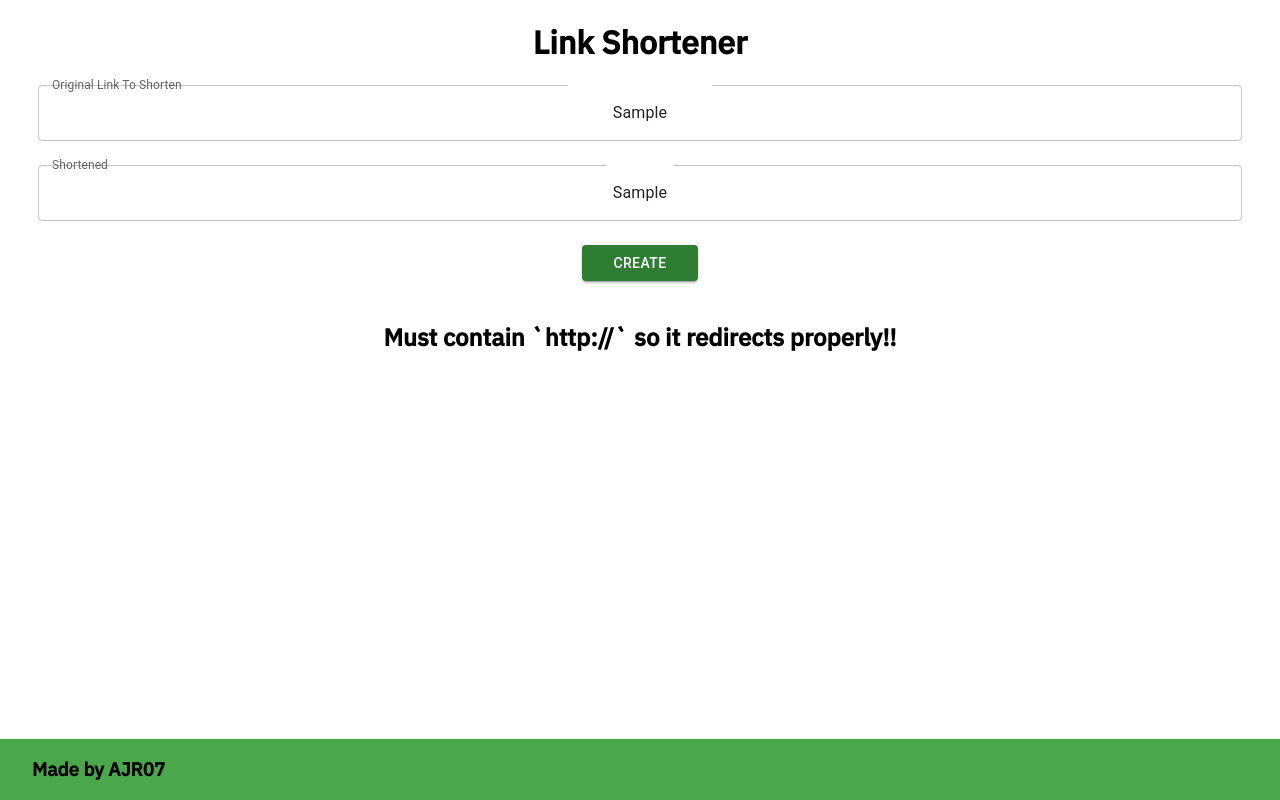
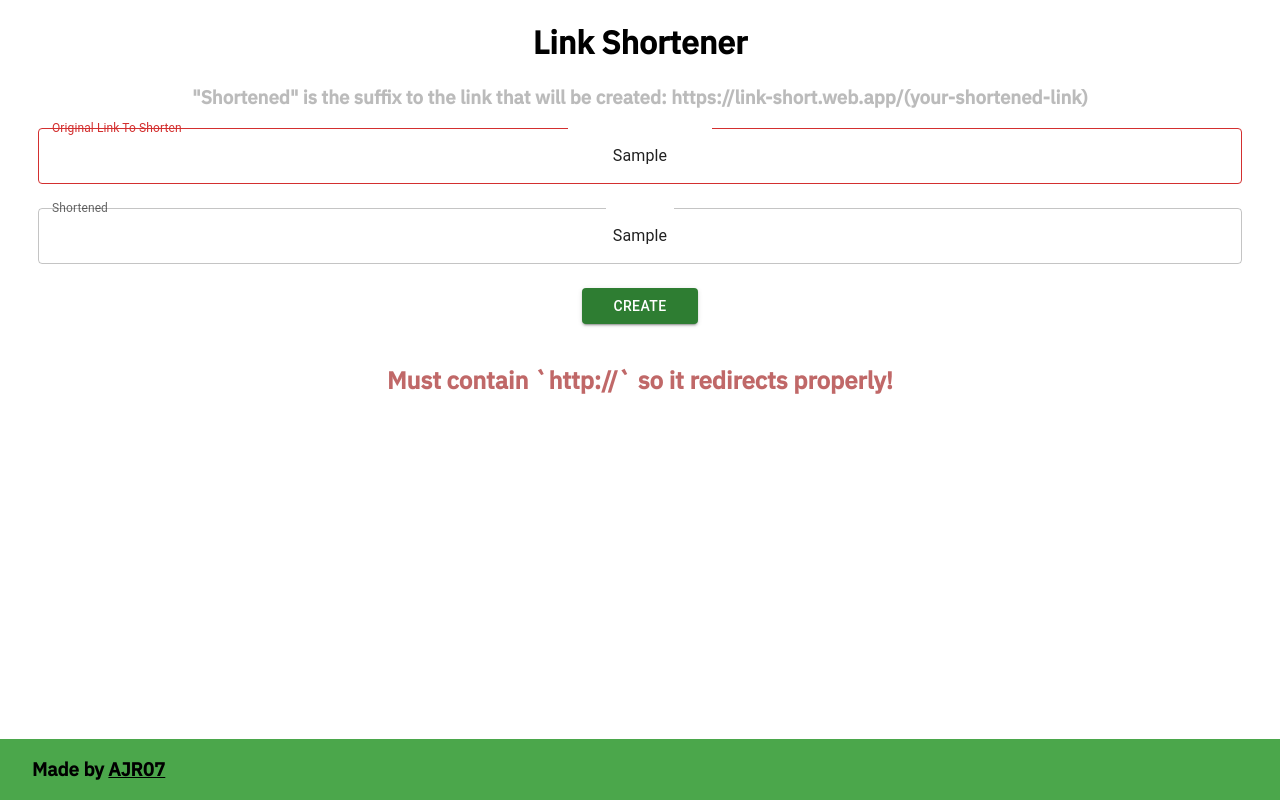
Before and after one commit to AJR07/Link-Shorterner, a React (Create React App) app: page / in a window 1280 px wide. Both pictures are taken after typing "Sample", "Sample" into the empty fields and a click on the button "CREATE". Built offline with nearby package versions, Linux system fonts and the light colour scheme.

Commit message:
Improved interface on home by a lot

```diff
--- a/src/pages/footnote/footnote.tsx
+++ b/src/pages/footnote/footnote.tsx
@@ -2,11 +2,13 @@ import { Stack } from "@mui/material";
 import "./footnote.css";
 
 export default function Footnote() {
-	return (
-		<div id="footnote">
-			<Stack direction="row">
-				<h3>Made by AJR07</h3>
-			</Stack>
-		</div>
-	)
+  return (
+    <div id="footnote">
+      <Stack direction="row">
+        <h3>
+          Made by <a href="https://github.com/AJR07/Link-Shorterner">AJR07</a>
+        </h3>
+      </Stack>
+    </div>
+  );
 }
--- a/src/pages/home/home.css
+++ b/src/pages/home/home.css
@@ -2,3 +2,15 @@
 	margin-left: 42.5vw;
 	margin-right: 42.5vw;
 }
+
+#error{
+	color:rgba(148, 0, 0, 0.591);
+}
+
+#success{
+	color:rgba(0, 141, 0, 0.634);
+}
+
+#info{
+	color:rgba(120, 120, 120, 0.5);
+}
--- a/src/pages/home/home.tsx
+++ b/src/pages/home/home.tsx
@@ -4,8 +4,7 @@ import { Button, Stack, TextField } from "@mui/material";
 import "./home.css";
 
 export function Home() {
-  let [error, setError] = useState("");
-  let [success, setSuccess] = useState("");
+  let [notif, setNotif] = useState({ notif: "", error: false });
 
   let [original, setOriginal] = useState("");
   let [shortened, setShortened] = useState("");
@@ -16,6 +15,7 @@ export function Home() {
   return (
     <div className="home">
       <h1>Link Shortener</h1>
+      <h3 id="info">"Shortened" is the suffix to the link that will be created: https://link-short.web.app/(your-shortened-link)</h3>
       <div className="form">
         <Stack
           direction="column"
@@ -27,7 +27,9 @@ export function Home() {
             label="Original Link To Shorten"
             variant="outlined"
             className="textfield"
-            onChange={(evt) => { setOriginal(evt.target.value); }}
+            onChange={(evt) => {
+              setOriginal(evt.target.value);
+            }}
             error={errorOriginal}
           />
 
@@ -35,13 +37,15 @@ export function Home() {
             label="Shortened"
             variant="outlined"
             className="textfield"
-            onChange={(evt) => { setShortened(evt.target.value); }}
+            onChange={(evt) => {
+              setShortened(evt.target.value);
+            }}
             error={errorShortened}
           />
 
           <Button
             onClick={() => {
-              submit(setError, setSuccess, original, shortened);
+              submit(setNotif, original, shortened, setErrorOriginal, setErrorShortened);
             }}
             color="success"
             variant="contained"
@@ -53,64 +57,64 @@ export function Home() {
       </div>
       <br></br>
 
-      {success !== "" ? (
-        <div className="error" id="status">
-          <h2>{success}</h2>
-        </div>
+      {notif.error ? (
+        <h2 id="error">{notif.notif}</h2>
       ) : (
-        <></>
-      )}
-
-      {error !== "" ? (
-        <div className="success" id="status">
-          <h2>{error}</h2>
-        </div>
-      ) : (
-        <></>
+        <h2 id="success">{notif.notif}</h2>
       )}
     </div>
   );
 }
 
 function submit(
-  setError: React.Dispatch<React.SetStateAction<string>>,
-  setSuccess: React.Dispatch<React.SetStateAction<string>>,
+  setNotif: React.Dispatch<
+    React.SetStateAction<{ notif: string; error: boolean }>
+  >,
   original: string,
-  shortened: string
+  shortened: string,
+  setErrorOriginal: React.Dispatch<React.SetStateAction<boolean>>,
+  setErrorShortened: React.Dispatch<React.SetStateAction<boolean>>
 ) {
+  setErrorOriginal(false);
+  setErrorShortened(false);
+
   if (original === "" || shortened === "") {
-    setError("Cannot have empty links!");
-    setSuccess("");
-    return;
-  } else if (
-    !original.includes("http://") &&
-    !original.includes("https://")
-  ) {
-    setError("Must contain `http://` so it redirects properly!!");
-    setSuccess("");
-    return;
+    setNotif({ notif: "Cannot have empty links!", error: true });
+    if (original === "") setErrorOriginal(true);
+    if (shortened === "") setErrorShortened(true);
+  } else if (!original.includes("http://") && !original.includes("https://")) {
+    setNotif({
+      notif: "Must contain `http://` so it redirects properly!",
+      error: true,
+    });
+    setErrorOriginal(true);
   } else if (original.includes("link-short.web.app")) {
-    setError(
-      "Cannot redirect to this site. This is to prevent recursive redirects."
-    );
-    setSuccess("");
-    return;
-  }
+    setNotif({
+      notif:
+        "Cannot redirect to this site. This is to prevent recursive redirects.",
+      error: true,
+    });
+    setErrorOriginal(true);
+  } else {
     let ref = firebase.database().ref(`links/${shortened}`);
     ref.get().then((snapshot) => {
       if (snapshot.exists()) {
-      setError("URL already exists!");
-      setSuccess("");
-    } else {
+        setNotif({ notif: "Shortened has already been taken!", error: true });
+        setErrorShortened(true);
+      }
+      else {
         ref
           .set({
             clicks: 0,
             direct: original,
           })
           .then(() => {
-          setError("");
-          setSuccess("Link Created!");
+            setNotif({ notif: "Link Created!", error: false });
+            setTimeout(() => {
+              setNotif({ notif: "", error: false });
+            }, 1000);
           });
       }
     });
   }
+}
```
Lines whose indentation alone changed are shown as unchanged.
